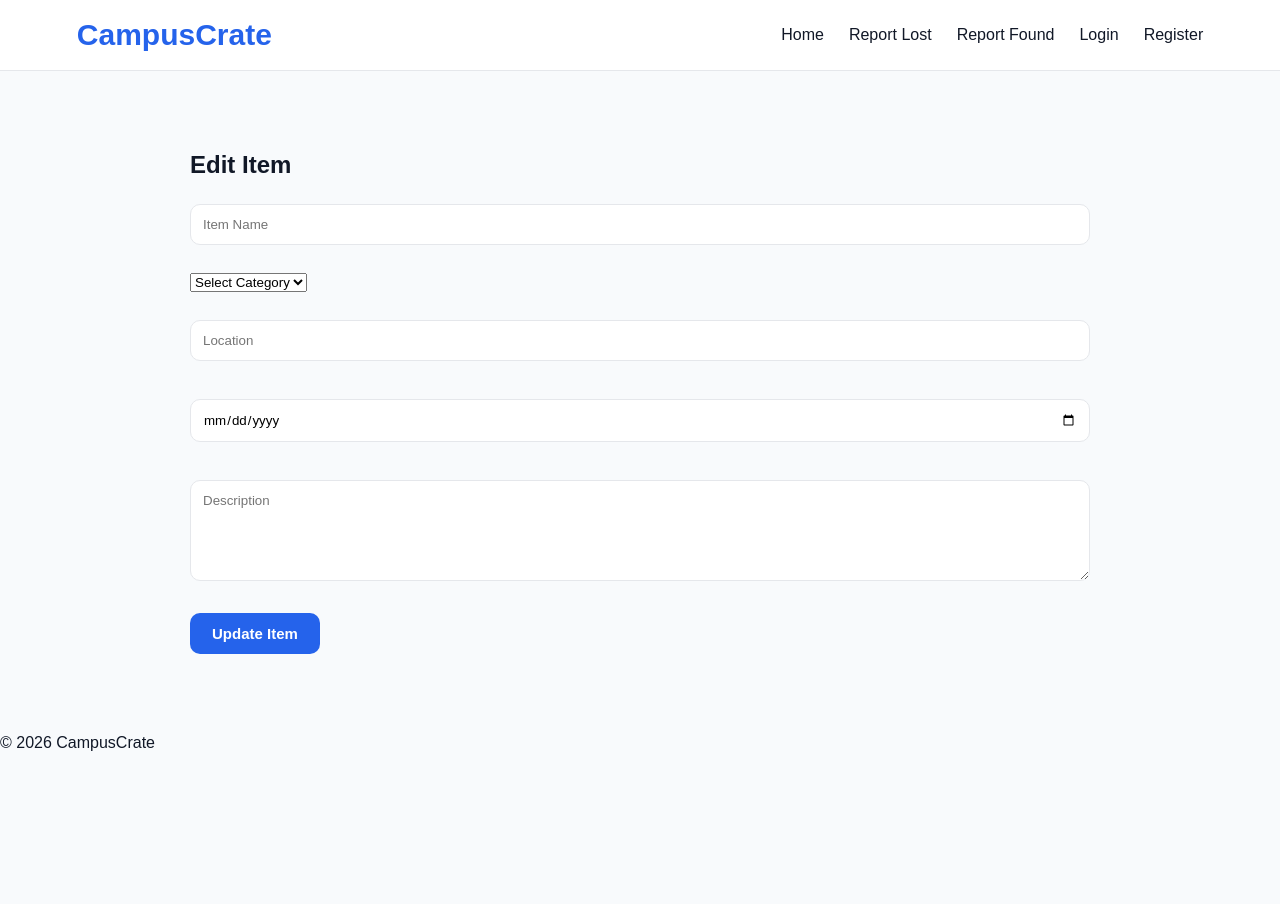
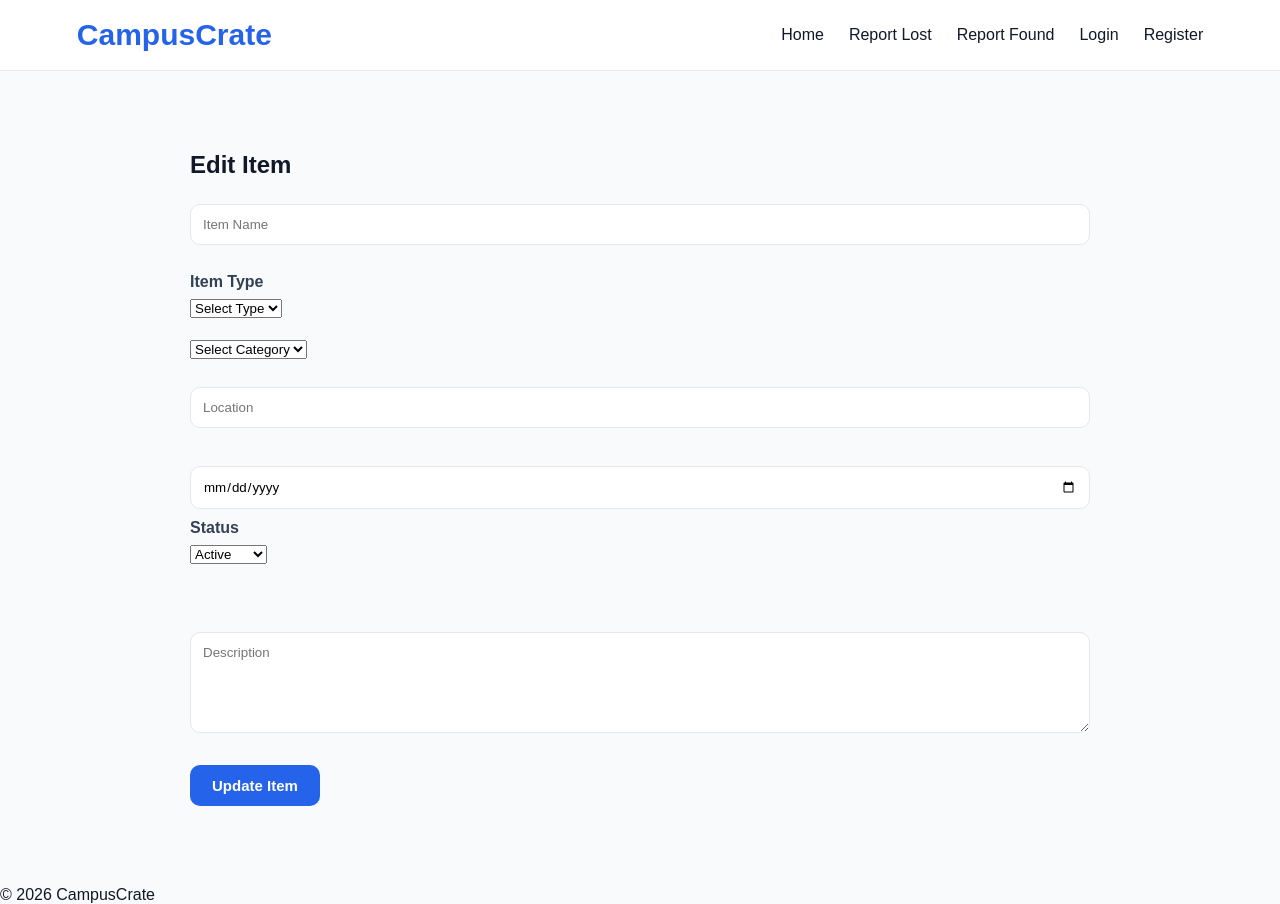
Before and after one commit to Harpreet28082006/CampusCrate, a React (Vite) app in the folder client/: page /edit-item/1 in a window 1280 px wide. Before the commit the page ends 800 px from the top, so only its background shows below. Built offline with nearby package versions, Linux system fonts and the light colour scheme; no server answers.

Commit message:
feat: redesign My Items dashboard and implement item editing

```diff
--- a/client/src/pages/EditItem/EditItem.jsx
+++ b/client/src/pages/EditItem/EditItem.jsx
@@ -11,10 +11,12 @@ function EditItem() {
   const [loading, setLoading] = useState(false);
 
   const [formData, setFormData] = useState({
+  type: "",
   title: "",
   category: "",
   location: "",
   date: "",
+  status: "",
   description: "",
 });
 
@@ -29,12 +31,14 @@ function EditItem() {
       );
 
       setFormData({
+  type: data.item.type || "",
   title: data.item.title || "",
   category: data.item.category || "",
   location: data.item.location || "",
   date: data.item.date
     ? data.item.date.split("T")[0]
     : "",
+  status: data.item.status || "",
   description: data.item.description || "",
 });
     } catch (error) {
@@ -69,7 +73,7 @@ function EditItem() {
       );
 
       alert("Item updated successfully!");
-      navigate("/dashboard");
+      navigate("/my-items");
     } catch (error) {
       console.error(error);
       alert(error.response?.data?.message || "Failed to update item.");
@@ -94,6 +98,21 @@ function EditItem() {
 
         <br />
         <br />
+
+        <div className="form-group">
+  <label>Item Type</label>
+
+  <select
+    name="type"
+    value={formData.type}
+    onChange={handleChange}
+    required
+  >
+    <option value="">Select Type</option>
+    <option value="lost">Lost Item</option>
+    <option value="found">Found Item</option>
+  </select>
+</div>
 
         <select
           name="category"
@@ -134,6 +153,21 @@ function EditItem() {
           required
         />
 
+        <div className="form-group">
+  <label>Status</label>
+
+  <select
+    name="status"
+    value={formData.status}
+    onChange={handleChange}
+    required
+  >
+    <option value="active">Active</option>
+    <option value="claimed">Claimed</option>
+    <option value="returned">Returned</option>
+  </select>
+</div>
+
         <br />
         <br />
 
```
Lines whose indentation alone changed are shown as unchanged.
